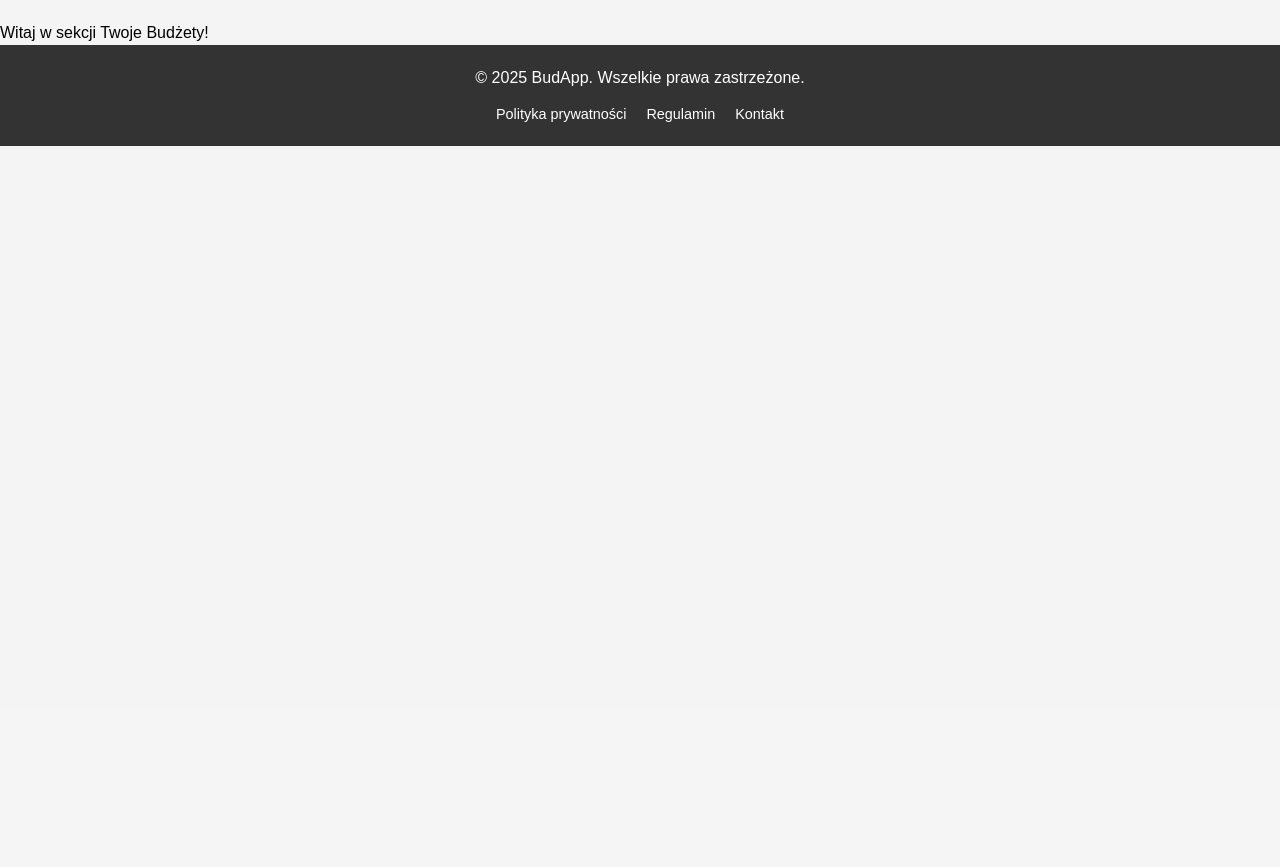
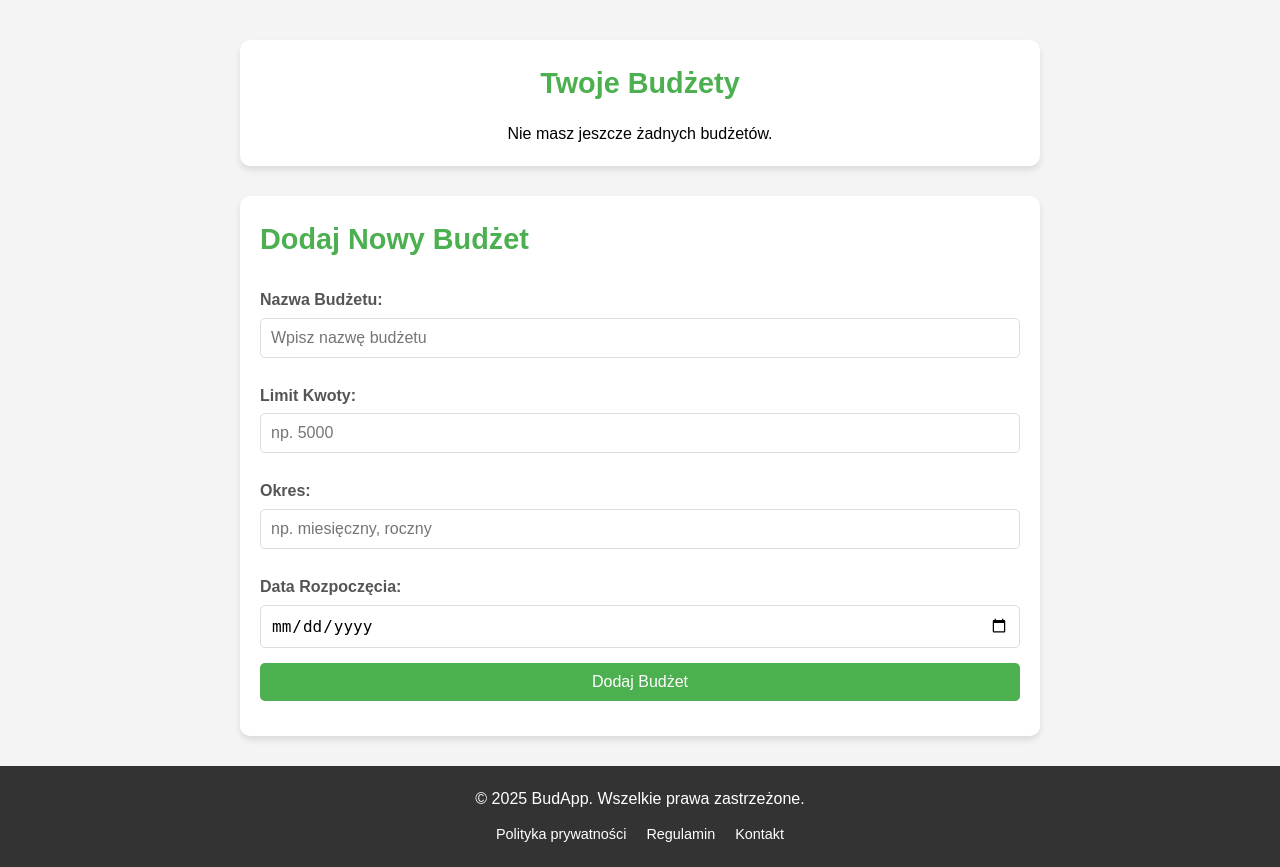
Before and after one commit to Mawv1/Budget-Application, a PHP site: page /views/budzety.php in a window 1280 px wide. Shown: the part 90-957 px from the top of the page. Before the commit the page ends 236 px from the top, so only its background shows below. Run offline with PHP 8.4, Linux system fonts and the light colour scheme; the visitor is signed in with stand-in values (Sample User, id 1); data that the repository does not hold is empty; style sheets or scripts are compiled from the project's sources.

Commit message:
Made basis for budgets view and added ssl certificate in a meantime

```diff
--- /dev/null
+++ b/styles/budgets_styles/budgets_style.css
@@ -0,0 +1,163 @@
+.budget-list {
+  margin: 20px auto;
+  width: 90%;
+  max-width: 800px;
+  text-align: center;
+}
+.budget-list h2 {
+  font-size: 1.8em;
+  margin-bottom: 20px;
+  color: #333;
+}
+.budget-list table {
+  width: 100%;
+  border-collapse: collapse;
+  box-shadow: 0 4px 8px rgba(0, 0, 0, 0.1);
+}
+.budget-list table thead {
+  background-color: #4caf50;
+  color: white;
+}
+.budget-list table thead th {
+  padding: 10px;
+  font-size: 1.2em;
+}
+.budget-list table tbody tr:nth-child(even) {
+  background-color: #f9f9f9;
+}
+.budget-list table tbody tr:hover {
+  background-color: #f1f1f1;
+}
+.budget-list table tbody td {
+  padding: 10px;
+  text-align: center;
+  font-size: 1em;
+  color: #333;
+}
+
+.add-budget {
+  margin: 20px auto;
+  width: 90%;
+  max-width: 800px;
+  background-color: #fff;
+  padding: 20px;
+  border-radius: 10px;
+  box-shadow: 0 4px 8px rgba(0, 0, 0, 0.1);
+}
+.add-budget h2 {
+  font-size: 1.8em;
+  margin-bottom: 20px;
+  color: #333;
+}
+.add-budget form {
+  display: flex;
+  flex-direction: column;
+}
+.add-budget form label {
+  margin: 10px 0 5px;
+  font-size: 1em;
+  color: #555;
+}
+.add-budget form input {
+  padding: 10px;
+  font-size: 1em;
+  border: 1px solid #ccc;
+  border-radius: 5px;
+  margin-bottom: 15px;
+}
+.add-budget form input:focus {
+  border-color: #4caf50;
+  outline: none;
+}
+.add-budget form button {
+  padding: 10px 20px;
+  font-size: 1.2em;
+  color: white;
+  background-color: #4caf50;
+  border: none;
+  border-radius: 5px;
+  cursor: pointer;
+  transition: background-color 0.3s;
+}
+.add-budget form button:hover {
+  background-color: #45a049;
+}
+
+.widget {
+  background: white;
+  padding: 20px;
+  border-radius: 10px;
+  box-shadow: 0 4px 6px rgba(0, 0, 0, 0.1);
+  margin-bottom: 30px;
+}
+
+.widget h2 {
+  font-size: 1.8em;
+  color: #4caf50;
+  margin-bottom: 15px;
+}
+
+.budget-list ul {
+  list-style: none;
+  padding: 0;
+}
+
+.budget-item {
+  border-bottom: 1px solid #ddd;
+  padding: 10px 0;
+}
+
+.budget-summary {
+  display: flex;
+  justify-content: space-between;
+  align-items: center;
+}
+
+.details-btn {
+  background-color: #4caf50;
+  color: white;
+  border: none;
+  padding: 5px 10px;
+  cursor: pointer;
+  border-radius: 5px;
+  transition: background-color 0.3s;
+}
+
+.details-btn:hover {
+  background-color: #45a049;
+}
+
+.budget-details {
+  margin-top: 10px;
+  padding-left: 20px;
+  color: #555;
+  font-size: 0.9em;
+}
+
+.add-budget form label {
+  display: block;
+  margin-bottom: 5px;
+  font-weight: bold;
+  color: #555;
+}
+
+.add-budget form input, .add-budget form button {
+  width: 100%;
+  padding: 10px;
+  margin-bottom: 15px;
+  border: 1px solid #ddd;
+  border-radius: 5px;
+  font-size: 1em;
+}
+
+.add-budget form button {
+  background-color: #4caf50;
+  color: white;
+  border: none;
+  cursor: pointer;
+  transition: background-color 0.3s;
+}
+
+.add-budget form button:hover {
+  background-color: #45a049;
+}/*# sourceMappingURL=budgets_style.css.map */
--- /dev/null
+++ b/styles/budgets_styles/budgets_style.scss
@@ -0,0 +1,182 @@
+.budget-list {
+    margin: 20px auto;
+    width: 90%;
+    max-width: 800px;
+    text-align: center;
+
+    h2 {
+        font-size: 1.8em;
+        margin-bottom: 20px;
+        color: #333;
+    }
+
+    table {
+        width: 100%;
+        border-collapse: collapse;
+        box-shadow: 0 4px 8px rgba(0, 0, 0, 0.1);
+
+        thead {
+            background-color: #4caf50;
+            color: white;
+
+            th {
+                padding: 10px;
+                font-size: 1.2em;
+            }
+        }
+
+        tbody {
+            tr {
+                &:nth-child(even) {
+                    background-color: #f9f9f9;
+                }
+
+                &:hover {
+                    background-color: #f1f1f1;
+                }
+            }
+
+            td {
+                padding: 10px;
+                text-align: center;
+                font-size: 1em;
+                color: #333;
+            }
+        }
+    }
+}
+
+.add-budget {
+    margin: 20px auto;
+    width: 90%;
+    max-width: 800px;
+    background-color: #fff;
+    padding: 20px;
+    border-radius: 10px;
+    box-shadow: 0 4px 8px rgba(0, 0, 0, 0.1);
+
+    h2 {
+        font-size: 1.8em;
+        margin-bottom: 20px;
+        color: #333;
+    }
+
+    form {
+        display: flex;
+        flex-direction: column;
+
+        label {
+            margin: 10px 0 5px;
+            font-size: 1em;
+            color: #555;
+        }
+
+        input {
+            padding: 10px;
+            font-size: 1em;
+            border: 1px solid #ccc;
+            border-radius: 5px;
+            margin-bottom: 15px;
+
+            &:focus {
+                border-color: #4caf50;
+                outline: none;
+            }
+        }
+
+        button {
+            padding: 10px 20px;
+            font-size: 1.2em;
+            color: white;
+            background-color: #4caf50;
+            border: none;
+            border-radius: 5px;
+            cursor: pointer;
+            transition: background-color 0.3s;
+
+            &:hover {
+                background-color: #45a049;
+            }
+        }
+    }
+}
+
+
+.widget {
+    background: white;
+    padding: 20px;
+    border-radius: 10px;
+    box-shadow: 0 4px 6px rgba(0, 0, 0, 0.1);
+    margin-bottom: 30px;
+}
+
+.widget h2 {
+    font-size: 1.8em;
+    color: #4caf50;
+    margin-bottom: 15px;
+}
+
+.budget-list ul {
+    list-style: none;
+    padding: 0;
+}
+
+.budget-item {
+    border-bottom: 1px solid #ddd;
+    padding: 10px 0;
+}
+
+.budget-summary {
+    display: flex;
+    justify-content: space-between;
+    align-items: center;
+}
+
+.details-btn {
+    background-color: #4caf50;
+    color: white;
+    border: none;
+    padding: 5px 10px;
+    cursor: pointer;
+    border-radius: 5px;
+    transition: background-color 0.3s;
+}
+
+.details-btn:hover {
+    background-color: #45a049;
+}
+
+.budget-details {
+    margin-top: 10px;
+    padding-left: 20px;
+    color: #555;
+    font-size: 0.9em;
+}
+
+.add-budget form label {
+    display: block;
+    margin-bottom: 5px;
+    font-weight: bold;
+    color: #555;
+}
+
+.add-budget form input, .add-budget form button {
+    width: 100%;
+    padding: 10px;
+    margin-bottom: 15px;
+    border: 1px solid #ddd;
+    border-radius: 5px;
+    font-size: 1em;
+}
+
+.add-budget form button {
+    background-color: #4caf50;
+    color: white;
+    border: none;
+    cursor: pointer;
+    transition: background-color 0.3s;
+}
+
+.add-budget form button:hover {
+    background-color: #45a049;
+}
--- a/views/budgets_utils/budgets_style.css
+++ /dev/null
@@ -1 +0,0 @@
-/*# sourceMappingURL=budgets_style.css.map */
--- a/views/budzety.php
+++ b/views/budzety.php
@@ -1,3 +1,27 @@
+<?php
+session_start();
+
+if (!isset($_SESSION['logged'])) {
+    header('Location: ../login_module/login.php');
+    exit();
+}
+
+require_once '../connect.php'; // Połączenie z bazą danych
+
+$user_id = $_SESSION['id']; // Zakładam, że user_id jest przechowywane w sesji
+
+$conn = new mysqli($host, $db_user, $db_password, $db_name);
+
+// Pobieranie budżetów użytkownika
+$sql = "SELECT Budget_id, budget_name, Amount_limit, Period_of_time, Start_date
+        FROM budgets
+        WHERE User_id = ?";
+$stmt = $conn->prepare($sql);
+$stmt->bind_param("i", $user_id);
+$stmt->execute();
+$result = $stmt->get_result();
+?>
+
 <!DOCTYPE html>
 <html lang="pl-PL">
 <head>
@@ -5,29 +29,79 @@
     <meta name="viewport" content="width=device-width, initial-scale=1.0">
     <title>Twoje Budżety</title>
     <link rel="stylesheet" href="../styles/style.css">
-    <link rel="stylesheet" href="budgets_utils/budgets_style.sass">
+    <link rel="stylesheet" href="../styles/budgets_styles/budgets_style.css">
     <link rel="icon" type="image/x-icon" href="pictures/logo.webp">
+    <link href="https://fonts.googleapis.com/css2?family=Roboto:wght@400;700&display=swap" rel="stylesheet">
 </head>
 <body>
-    <header class="header">
+<header class="header">
         <a href="../index.php" class="app-name">Powrót do strony głównej</a>
         <h1>Twoje Budżety</h1>
     </header>
     <div class="content">
-        <!-- Dodaj treść dla widoku Twoje Budżety -->
-        <p>Witaj w sekcji Twoje Budżety!</p>
+        <!-- Widget 1: Lista Budżetów -->
+        <div class="widget budget-list">
+            <h2>Twoje Budżety</h2>
+            <?php if ($result->num_rows > 0): ?>
+                <ul class="budget-list">
+                    <?php while ($row = $result->fetch_assoc()): ?>
+                        <li class="budget-item">
+                            <div class="budget-summary">
+                                <strong><?= htmlspecialchars($row['budget_name']) ?></strong>
+                                <button class="details-btn" onclick="toggleDetails(<?= $row['Budget_id'] ?>)">Zobacz szczegóły</button>
+                            </div>
+                            <div class="budget-details" id="details-<?= $row['Budget_id'] ?>" style="display: none;">
+                                <p>Limit: <?= htmlspecialchars($row['Amount_limit']) ?> PLN</p>
+                                <p>Okres: <?= htmlspecialchars($row['Period_of_time']) ?></p>
+                                <p>Data rozpoczęcia: <?= htmlspecialchars($row['Start_date']) ?></p>
+                            </div>
+                        </li>
+                    <?php endwhile; ?>
+                </ul>
+            <?php else: ?>
+                <p>Nie masz jeszcze żadnych budżetów.</p>
+            <?php endif; ?>
+        </div>
+
+        <!-- Widget 2: Formularz Dodawania Budżetu -->
+        <div class="widget add-budget">
+            <h2>Dodaj Nowy Budżet</h2>
+            <form action="budget_utils/add_budget.php" method="post">
+                <label for="budget_name">Nazwa Budżetu:</label>
+                <input type="text" id="budget_name" name="budget_name" placeholder="Wpisz nazwę budżetu" required>
+
+                <label for="amount_limit">Limit Kwoty:</label>
+                <input type="number" id="amount_limit" name="amount_limit" placeholder="np. 5000" required>
+
+                <label for="period_of_time">Okres:</label>
+                <input type="text" id="period_of_time" name="period_of_time" placeholder="np. miesięczny, roczny" required>
+
+                <label for="start_date">Data Rozpoczęcia:</label>
+                <input type="date" id="start_date" name="start_date" required>
+
+                <button type="submit">Dodaj Budżet</button>
+            </form>
+        </div>
     </div>
 
-    <?php
-        $current_year = date("Y");
-        echo '<footer class="footer">';
-            echo '<p>&copy; '.$current_year.' BudApp. Wszelkie prawa zastrzeżone.</p>';
-            echo '<ul class="footer-links">';
-                echo '<li><a href="#">Polityka prywatności</a></li>';
-                echo '<li><a href="#">Regulamin</a></li>';
-                echo '<li><a href="#">Kontakt</a></li>';
-            echo '</ul>';
-        echo '</footer>';
-    ?>
+    <footer class="footer">
+        <p>&copy; <?= date("Y") ?> BudApp. Wszelkie prawa zastrzeżone.</p>
+        <ul class="footer-links">
+            <li><a href="#">Polityka prywatności</a></li>
+            <li><a href="#">Regulamin</a></li>
+            <li><a href="#">Kontakt</a></li>
+        </ul>
+    </footer>
+
+    <script>
+        function toggleDetails(id) {
+            const details = document.getElementById('details-' + id);
+            if (details.style.display === 'none') {
+                details.style.display = 'block';
+            } else {
+                details.style.display = 'none';
+            }
+        }
+    </script>
 </body>
 </html>
```
Also changed, not shown: views/budget_utils/add_budget.php (added, +70 -0 lines), views/budgets_utils/budgets_style.sass (deleted), 2 other files.
